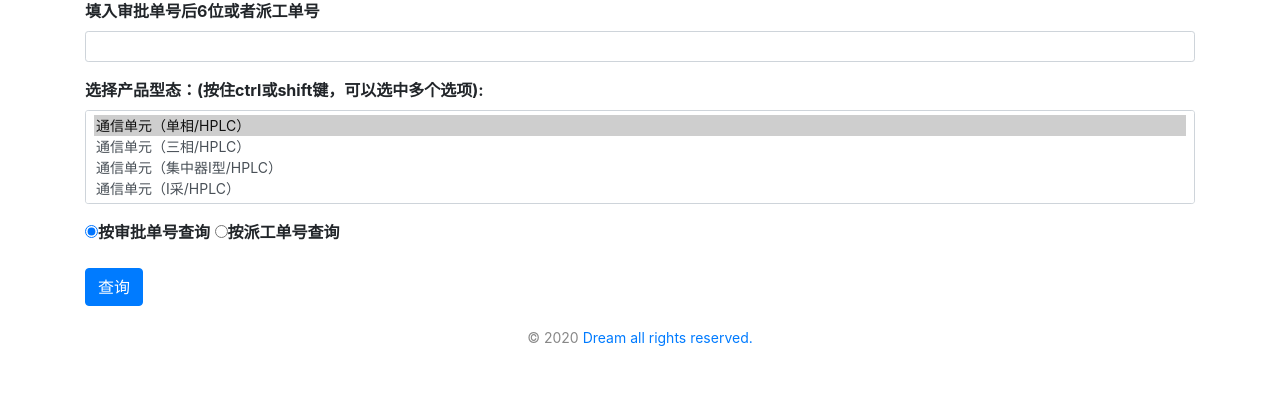
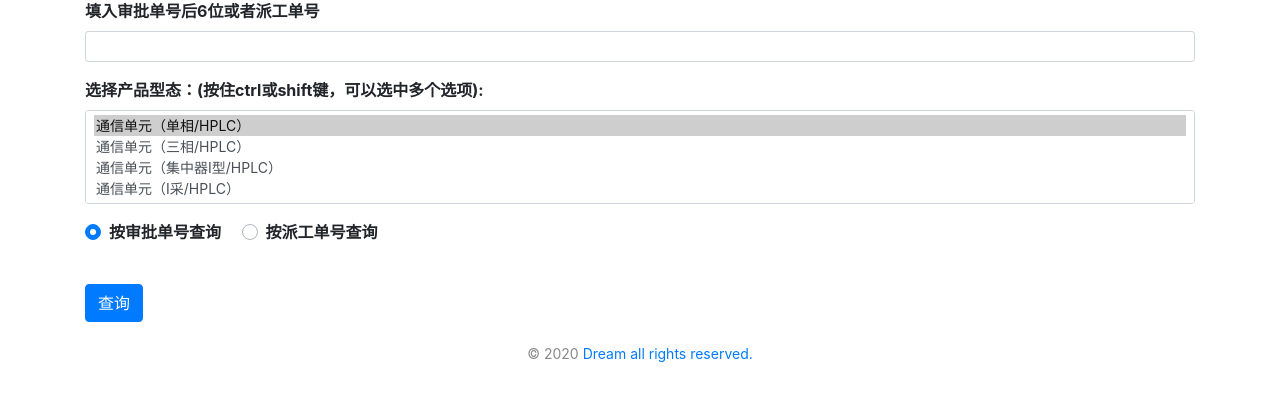
Before and after one commit to zhoumengxiong/MicroBlog, a Flask app: page /chipid_query in a window 1280 px wide. Shown: the part 199-600 px from the top of the page. Run offline with Flask 2, Linux system fonts and the light colour scheme; some libraries are stand-ins or nearby versions.

Commit message:
更改单选框样式

```diff
--- a/app/templates/chipid_query.html
+++ b/app/templates/chipid_query.html
@@ -7,7 +7,6 @@
         <div class="form-group">
             <label for="field_query" class="font-weight-bold">填入审批单号后6位或者派工单号</label>
             <input type="text" class="form-control form-control-sm" id="field_query" name="field_query"
-                   autocomplete="off"
                    required>
         </div>
         <div class="form-group">
@@ -22,10 +21,17 @@
             </select>
         </div>
         <div class="form-group">
-            <label class="radio font-weight-bold"><input type="radio" name="method_query" checked="checked"
-                                             value="1">按审批单号查询</label>
-            <label class="radio font-weight-bold"><input type="radio" name="method_query" value="2">按派工单号查询</label>
+            <div class="custom-control custom-radio font-weight-bold custom-control-inline">
+                <input type="radio" class="custom-control-input" id="by_approval_no" name="method_query" value="1"
+                       checked="checked">
+                <label class="custom-control-label" for="by_approval_no">按审批单号查询</label>
+            </div>
+            <div class="custom-control custom-radio font-weight-bold custom-control-inline">
+                <input type="radio" class="custom-control-input" id="by_work_order_no" name="method_query" value="2">
+                <label class="custom-control-label" for="by_work_order_no">按派工单号查询</label>
+            </div>
         </div>
+        <br>
         <div class="form-group">
             <button type="submit" class="btn btn-primary">查询</button>
         </div>
```
